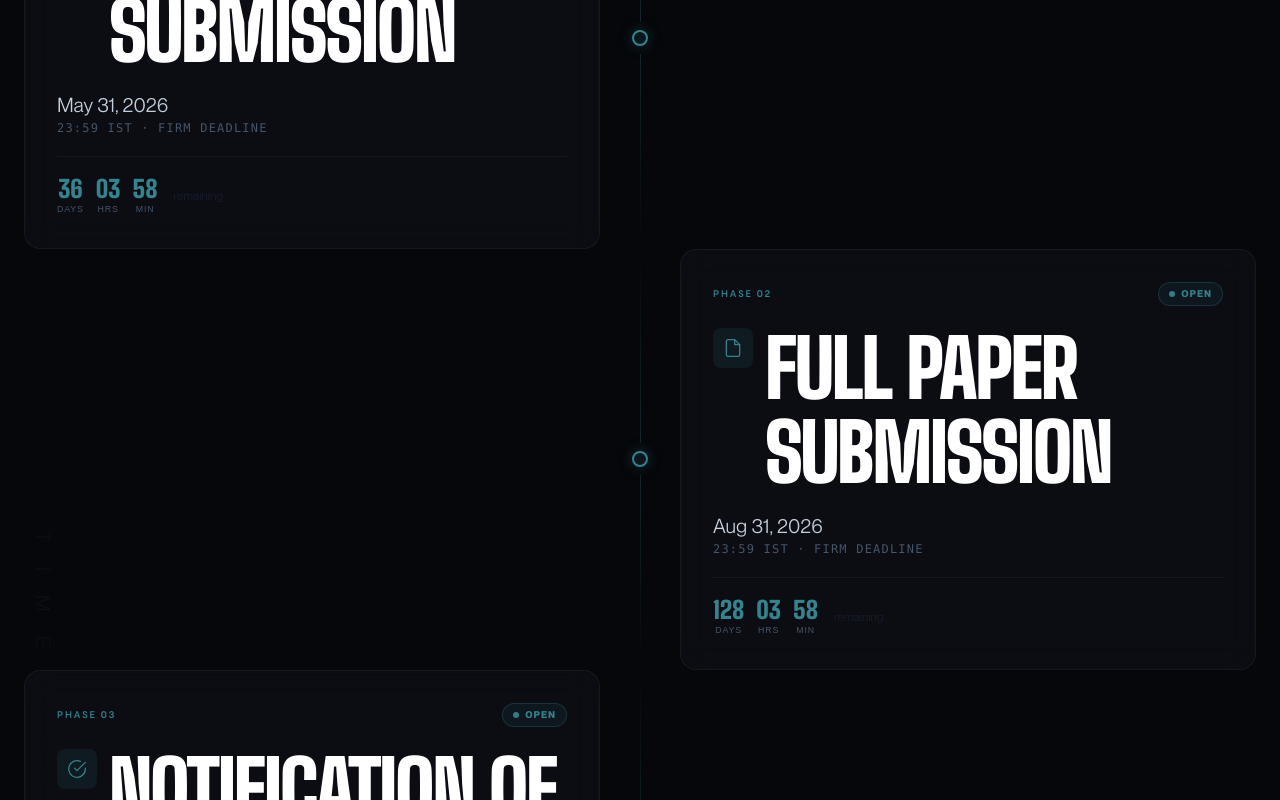
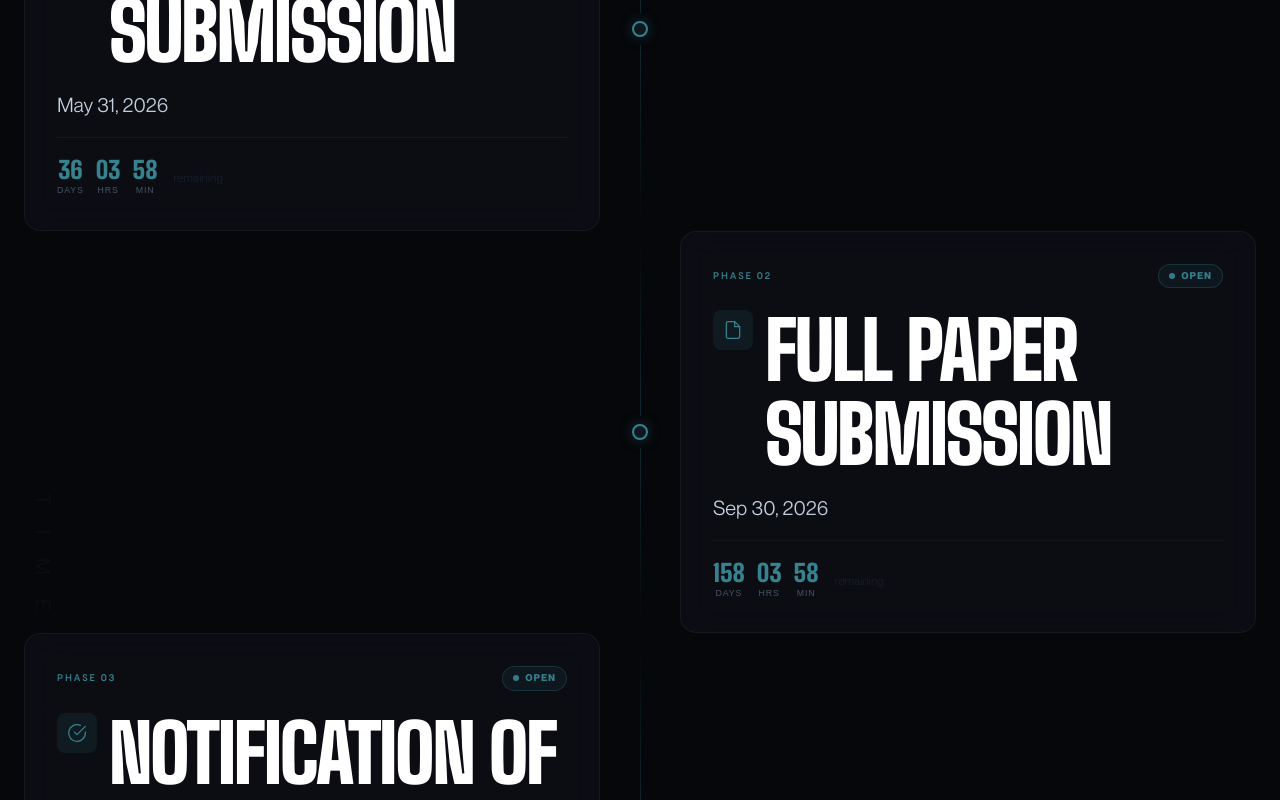
Before and after one commit to WEFIK-INTERNATIONAL/AdSoc6, a Next.js app: page /conference/dates in a window 1280 px wide. Shown: the part 820-1620 px from the top of the page. Built offline with nearby package versions, Linux system fonts and the light colour scheme; a web font is replaced by a local one.

Commit message:
Delete Note  Section & Changed Date

```diff
--- a/src/app/conference/dates/page.js
+++ b/src/app/conference/dates/page.js
@@ -27,8 +27,8 @@ const DATES = [
     id: 2,
     phase: "Phase 02",
     title: "Full Paper Submission",
-    deadline: "2026-08-31",
-    display: "Aug 31, 2026",
+    deadline: "2026-09-30",
+    display: "Sep 30, 2026",
     icon: (
       <svg viewBox="0 0 24 24" fill="none" stroke="currentColor" strokeWidth="1.5" strokeLinecap="round" strokeLinejoin="round" className="w-5 h-5">
         <path d="M14 2H6a2 2 0 0 0-2 2v16a2 2 0 0 0 2 2h12a2 2 0 0 0 2-2V8Z"/><polyline points="14 2 14 8 20 8"/>
@@ -171,7 +171,7 @@ function DateCard({ phase, title, deadline, display, icon, highlight, index }) {
             >
               {display}
             </p>
-            <p className="mono text-[0.65rem] text-slate-600 tracking-widest mt-1">23:59 IST · FIRM DEADLINE</p>
+            {/* <p className="mono text-[0.65rem] text-slate-600 tracking-widest mt-1">23:59 IST · FIRM DEADLINE</p> */}
           </div>
 
           {/* Countdown strip */}
--- a/src/app/conference/guidelines/page.js
+++ b/src/app/conference/guidelines/page.js
@@ -109,13 +109,13 @@ export default function GuidelinesPage() {
                   </table>
                 </div>
 
-                <div className="p-8 rounded-[32px] bg-white/[0.03] border border-white/5 border-l-4 border-l-accent relative overflow-hidden">
+                {/* <div className="p-8 rounded-[32px] bg-white/[0.03] border border-white/5 border-l-4 border-l-accent relative overflow-hidden">
                   <div className="absolute inset-0 plus-pattern opacity-[0.05]"></div>
                   <p className="relative z-10 text-slate-200 italic font-body text-lg leading-relaxed">
                     <span className="text-accent font-black uppercase tracking-widest mr-4 not-italic">Note:</span>
                     One Author, Indian/Foreign (Academia/Industry), can register the second paper with <strong className="text-white">50% of the registration fees</strong> for inclusion in the conference proceedings. A separate registration must be completed for each additional paper beyond the first two.
                   </p>
-                </div>
+                </div> */}
               </div>
             </GuidelineAccordion>
 
```
Also changed, not shown: 1 other file (tests, documents, lock files or other folders).
